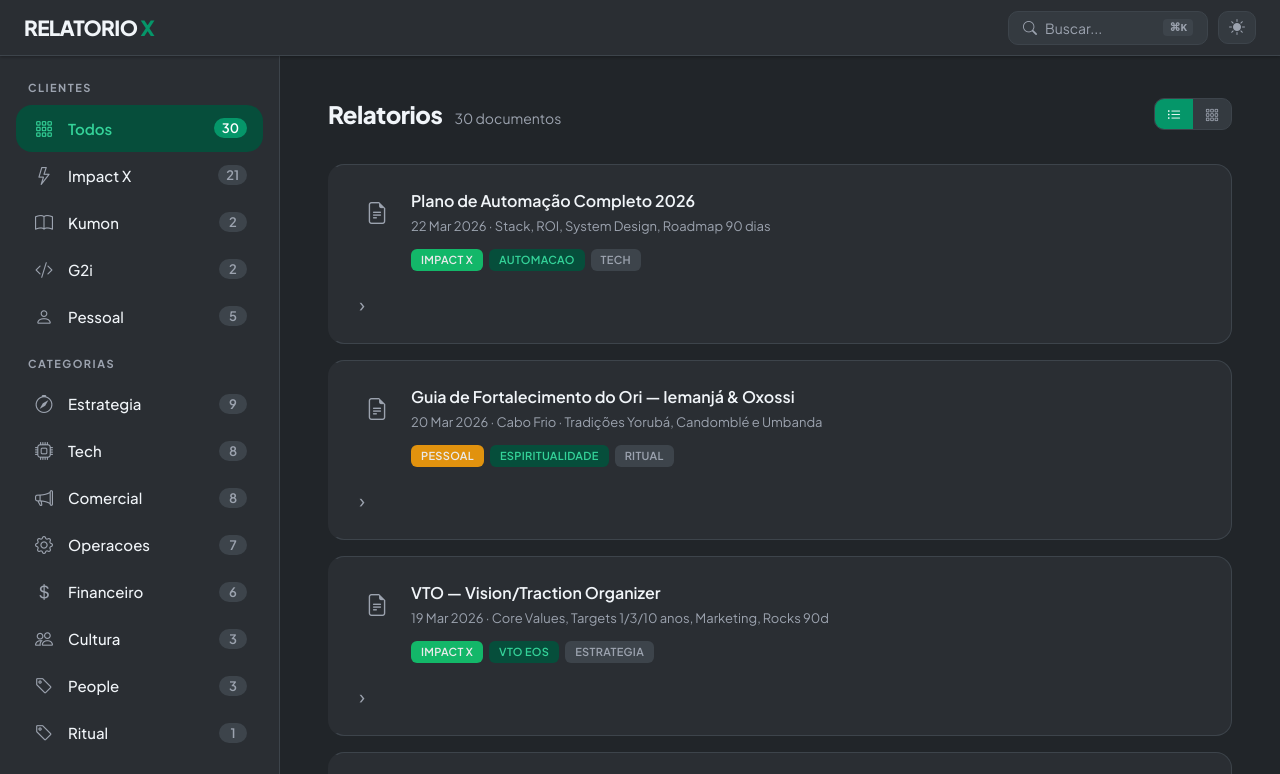
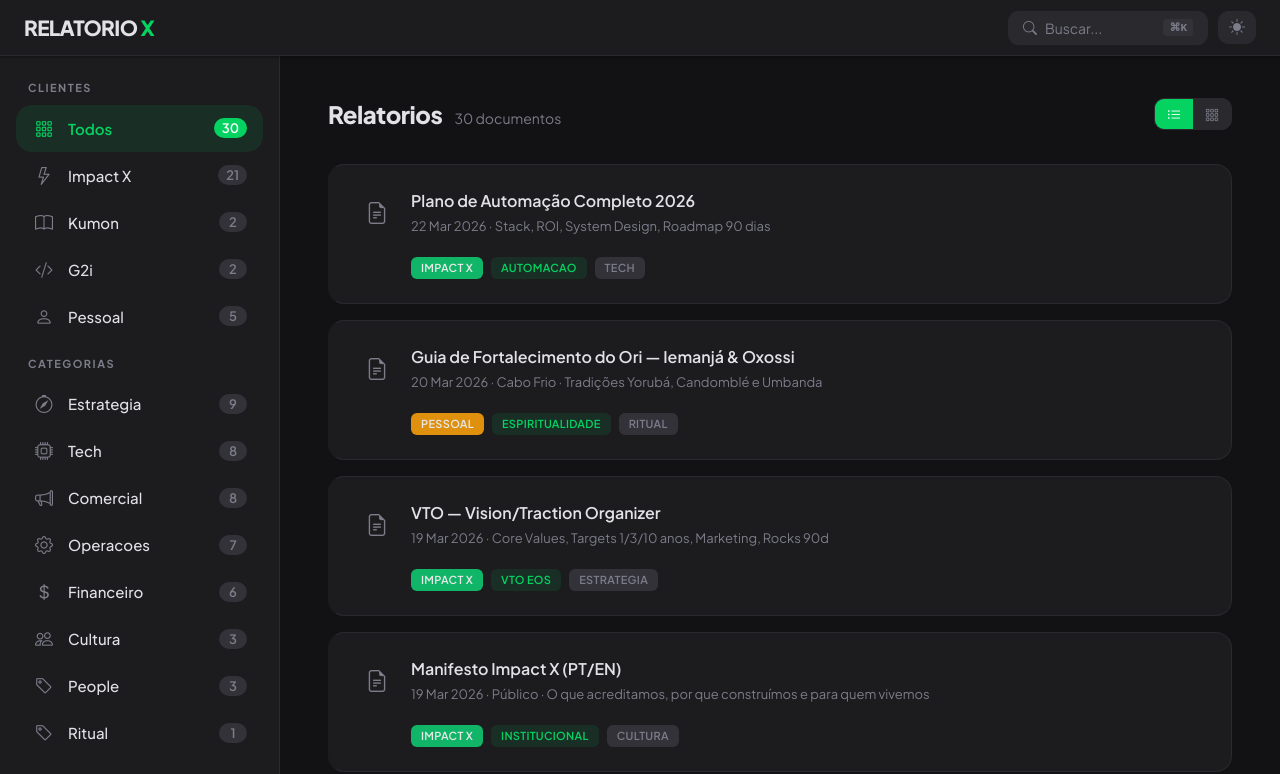
Before and after one commit to camillodev/ix-reports, a website: page index.html in a window 1280 px wide. Both pictures are taken after a click on the button 1237 px from the left and 27 px from the top of the page. Shown: the top 774 px of the page. Drawn offline with nearby package versions, Linux system fonts and the light colour scheme.

Commit message:
fix: dark mode dracula/rocketseat, remove seta dos cards, mais respiro
Dark mode inspirado Rocketseat: bg #121214, surface #1c1c1f, accent
#04d361. Removido chevron > dos cards. Tags com mais espacamento.

```diff
--- a/assets/css/hub.css
+++ b/assets/css/hub.css
@@ -360,9 +360,6 @@ body {
   padding-left: 0;
 }
 
-.reports-list.grid-view .rr-arrow {
-  display: none;
-}
 
 .report-row {
   background: var(--ix-surface);
@@ -420,22 +417,14 @@ body {
   text-overflow: ellipsis;
 }
 
-.rr-arrow {
-  color: var(--ix-muted);
-  font-size: 20px;
-  transition: transform 0.15s, color 0.15s;
-  flex-shrink: 0;
-}
-
 .rr-tags {
   display: flex;
-  gap: 6px;
+  gap: 8px;
   flex-wrap: wrap;
   flex-shrink: 0;
   width: 100%;
   padding-left: 52px;
-  margin-top: -4px;
-  padding-bottom: 2px;
+  margin-top: 4px;
 }
 
 .rr-tag {
@@ -474,11 +463,6 @@ body {
   border-radius: 4px;
   margin-right: 6px;
   font-variant-numeric: tabular-nums;
-}
-
-.report-row:hover .rr-arrow {
-  transform: translateX(4px);
-  color: var(--ix-green);
 }
 
 .rr-pin {
--- a/assets/css/tokens.css
+++ b/assets/css/tokens.css
@@ -54,20 +54,20 @@
 }
 
 [data-theme="dark"] {
-  --ix-ink: #f1f5f9;
-  --ix-ink-secondary: #cbd5e1;
-  --ix-muted: #9ca3af;
-  --ix-green: #059669;
-  --ix-green-hover: #047857;
-  --ix-green-dark: #34d399;
-  --ix-green-light: #064e3b;
-  --ix-green-tint: #022c22;
-  --ix-bg: #212529;
-  --ix-surface: #2a2e33;
-  --ix-surface-2: #343a40;
-  --ix-surface-3: #3d444b;
-  --ix-border: #3d444b;
-  --ix-shadow-sm: 0 1px 3px rgba(0, 0, 0, 0.3);
-  --ix-shadow-md: 0 8px 30px rgba(0, 0, 0, 0.4);
-  --ix-shadow-lg: 0 12px 40px rgba(0, 0, 0, 0.5);
+  --ix-ink: #e1e1e6;
+  --ix-ink-secondary: #a8a8b3;
+  --ix-muted: #7c7c8a;
+  --ix-green: #04d361;
+  --ix-green-hover: #04c258;
+  --ix-green-dark: #04d361;
+  --ix-green-light: rgba(4, 211, 97, 0.1);
+  --ix-green-tint: rgba(4, 211, 97, 0.05);
+  --ix-bg: #121214;
+  --ix-surface: #1c1c1f;
+  --ix-surface-2: #29292e;
+  --ix-surface-3: #323238;
+  --ix-border: #29292e;
+  --ix-shadow-sm: 0 1px 3px rgba(0, 0, 0, 0.4);
+  --ix-shadow-md: 0 8px 24px rgba(0, 0, 0, 0.5);
+  --ix-shadow-lg: 0 12px 40px rgba(0, 0, 0, 0.6);
 }
--- a/assets/js/hub.js
+++ b/assets/js/hub.js
@@ -346,8 +346,6 @@
     }
     a.appendChild(tagsDiv);
 
-    a.appendChild(el('span', { className: 'rr-arrow', textContent: '\u203A' }));
-
     return a;
   }
 
```
